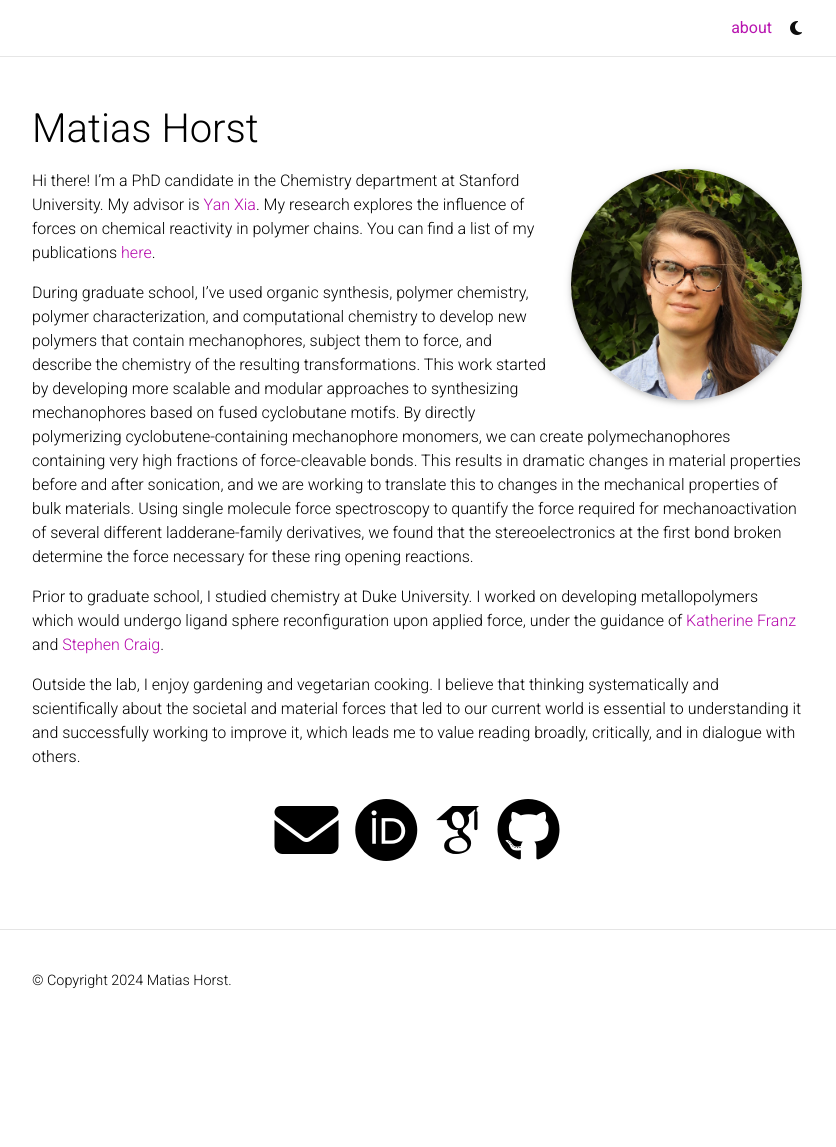
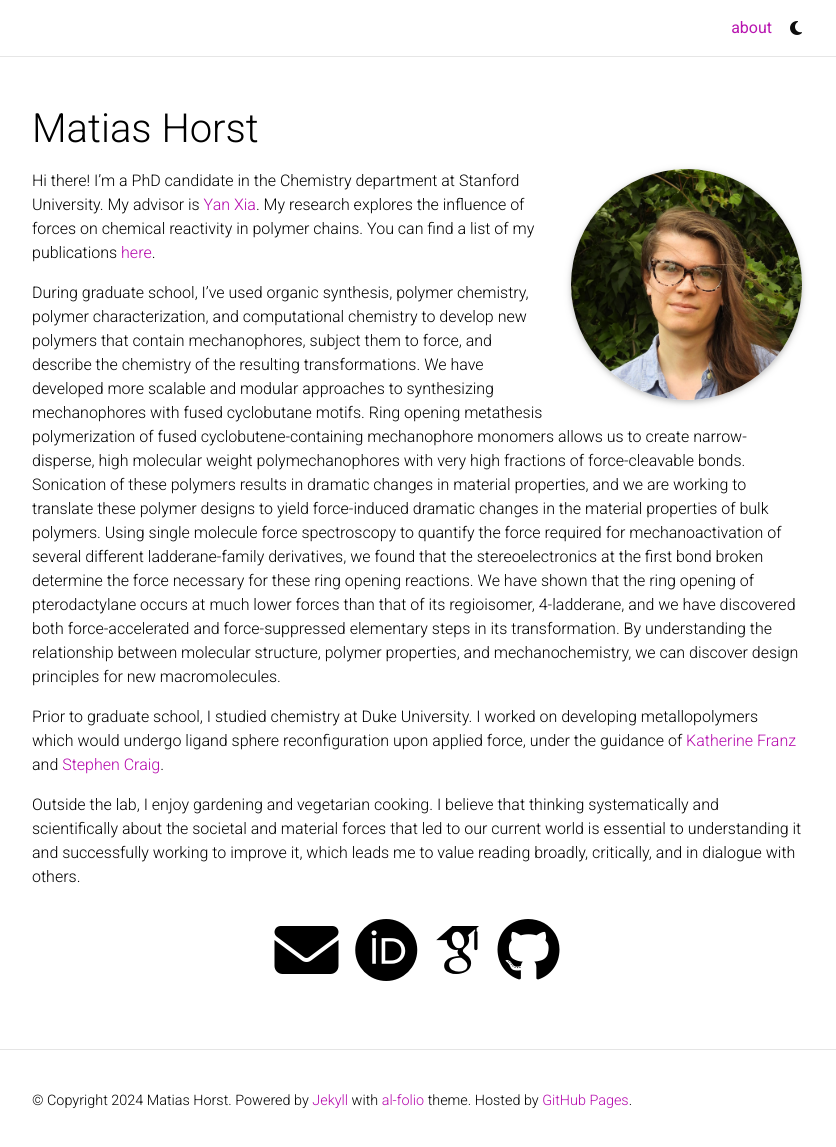
Before and after one commit to mechanophore/mechanophore.github.io, a Jekyll site: the page built from _pages/about.md, in a window 1280 px wide and 1152 px high. Shown: the top 1147 px of the window, without its empty margins (223-1059 px from the left). Built offline with Jekyll 4.4.1, drawn with Linux system fonts in a browser that asks for light colours; full-size pictures stand in for the smaller copies a plugin makes; some web fonts are replaced; comment, search, counter and statistics services are not loaded; a style sheet for code colours, icons or effects is not loaded.

Commit message:
Customization3 (#3)
* Update _config.yml

re-add footer text

* Update about.md

elaborated current research

```diff
--- a/_config.yml
+++ b/_config.yml
@@ -9,9 +9,9 @@
 email: mhorst@stanford.edu
 description: > # the ">" symbol means to ignore newlines until "footer_text:"
   A simple, whitespace theme for academics. Based on [*folio](https://github.com/bogoli/-folio) design.
-footer_text: # >
-  # Powered by <a href="https://jekyllrb.com/" target="_blank">Jekyll</a> with <a href="https://github.com/alshedivat/al-folio">al-folio</a> theme.
-  # Hosted by <a href="https://pages.github.com/" target="_blank">GitHub Pages</a>.
+footer_text: >
+  Powered by <a href="https://jekyllrb.com/" target="_blank">Jekyll</a> with <a href="https://github.com/alshedivat/al-folio">al-folio</a> theme.
+  Hosted by <a href="https://pages.github.com/" target="_blank">GitHub Pages</a>.
 keywords: polymers, polymer-chemistry, mechanochemistry  # add your own keywords or leave empty
 
 lang: en # the language of your site (for example: en, fr, cn, ru, etc.)
--- a/_pages/about.md
+++ b/_pages/about.md
@@ -18,7 +18,7 @@
 
 Hi there! I’m a PhD candidate in the Chemistry department at Stanford University. My advisor is [Yan Xia](https://xialab.stanford.edu/). My research explores the influence of forces on chemical reactivity in polymer chains. You can find a list of my publications [here](https://scholar.google.com/citations?user=kIddhX4AAAAJ&hl=en).
 
-During graduate school, I’ve used organic synthesis, polymer chemistry, polymer characterization, and computational chemistry to develop new polymers that contain mechanophores, subject them to force, and describe the chemistry of the resulting transformations. This work started by developing more scalable and modular approaches to synthesizing mechanophores based on fused cyclobutane motifs. By directly polymerizing cyclobutene-containing mechanophore monomers, we can create polymechanophores containing very high fractions of force-cleavable bonds. This results in dramatic changes in material properties before and after sonication, and we are working to translate this to changes in the mechanical properties of bulk materials. Using single molecule force spectroscopy to quantify the force required for mechanoactivation of several different ladderane-family derivatives, we found that the stereoelectronics at the first bond broken determine the force necessary for these ring opening reactions.
+During graduate school, I’ve used organic synthesis, polymer chemistry, polymer characterization, and computational chemistry to develop new polymers that contain mechanophores, subject them to force, and describe the chemistry of the resulting transformations. We have developed more scalable and modular approaches to synthesizing mechanophores with fused cyclobutane motifs. Ring opening metathesis polymerization of fused cyclobutene-containing mechanophore monomers allows us to create narrow-disperse, high molecular weight polymechanophores with very high fractions of force-cleavable bonds. Sonication of these polymers results in dramatic changes in material properties, and we are working to translate these polymer designs to yield force-induced dramatic changes in the material properties of bulk polymers. Using single molecule force spectroscopy to quantify the force required for mechanoactivation of several different ladderane-family derivatives, we found that the stereoelectronics at the first bond broken determine the force necessary for these ring opening reactions. We have shown that the ring opening of pterodactylane occurs at much lower forces than that of its regioisomer, 4-ladderane, and we have discovered both force-accelerated and force-suppressed elementary steps in its transformation. By understanding the relationship between molecular structure, polymer properties, and mechanochemistry, we can discover design principles for new macromolecules.
 
 Prior to graduate school, I studied chemistry at Duke University. I worked on developing metallopolymers which would undergo ligand sphere reconfiguration upon applied force, under the guidance of [Katherine Franz](https://sites.duke.edu/franzlab/) and [Stephen Craig](https://craiglab.chem.duke.edu/).
 
```
